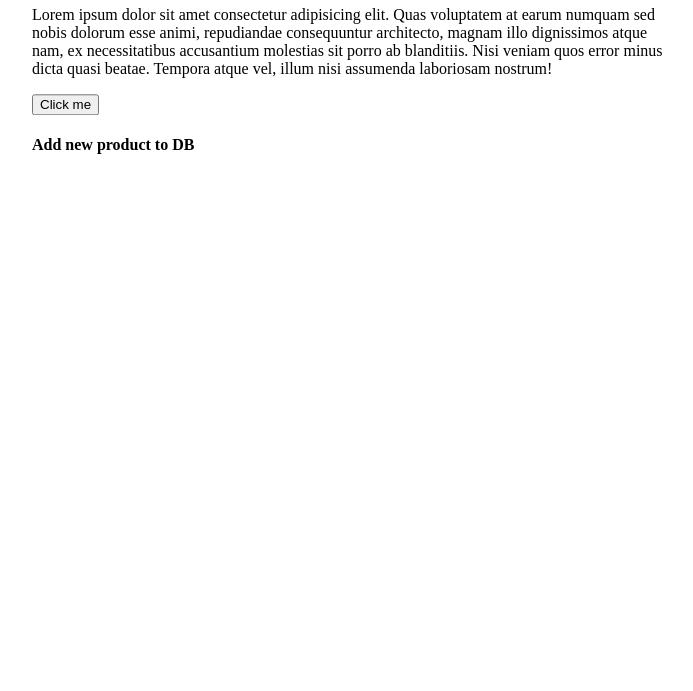
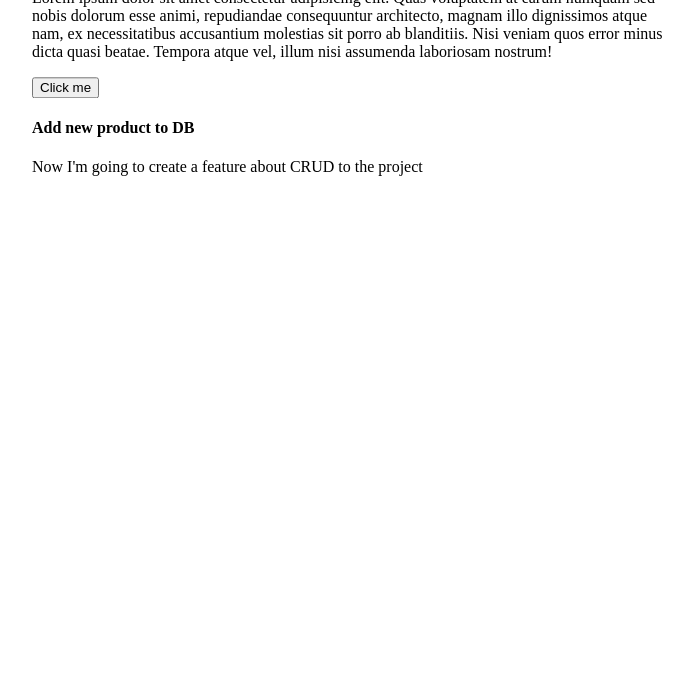
Before and after one commit to thongDev2022/thong-project, a plain HTML site: page index.html in a window 1280 px wide. Shown: the part 109-800 px from the top of the page, without its empty margins (288-981 px from the left). Drawn offline with Linux system fonts and the light colour scheme.

Commit message:
Add CRUB feature

```diff
--- a/index.html
+++ b/index.html
@@ -20,6 +20,7 @@
         <p>Lorem ipsum dolor sit amet consectetur adipisicing elit. Quas voluptatem at earum numquam sed nobis dolorum esse animi, repudiandae consequuntur architecto, magnam illo dignissimos atque nam, ex necessitatibus accusantium molestias sit porro ab blanditiis. Nisi veniam quos error minus dicta quasi beatae. Tempora atque vel, illum nisi assumenda laboriosam nostrum!</p>
         <button>Click me</button>
         <h4>Add new product to DB</h4>
+        <p>Now I'm going to create a feature about CRUD to the project</p>
     </div>
 </body>
 </html>
```
